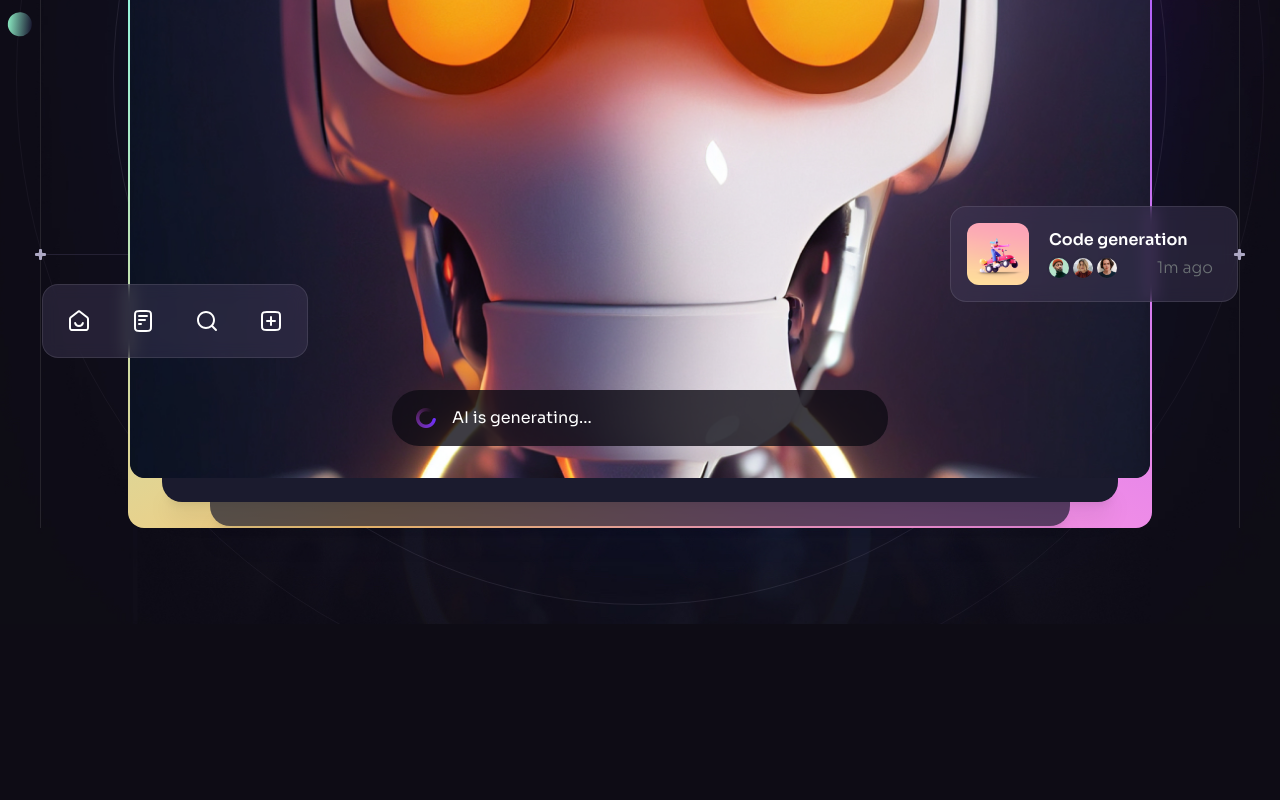
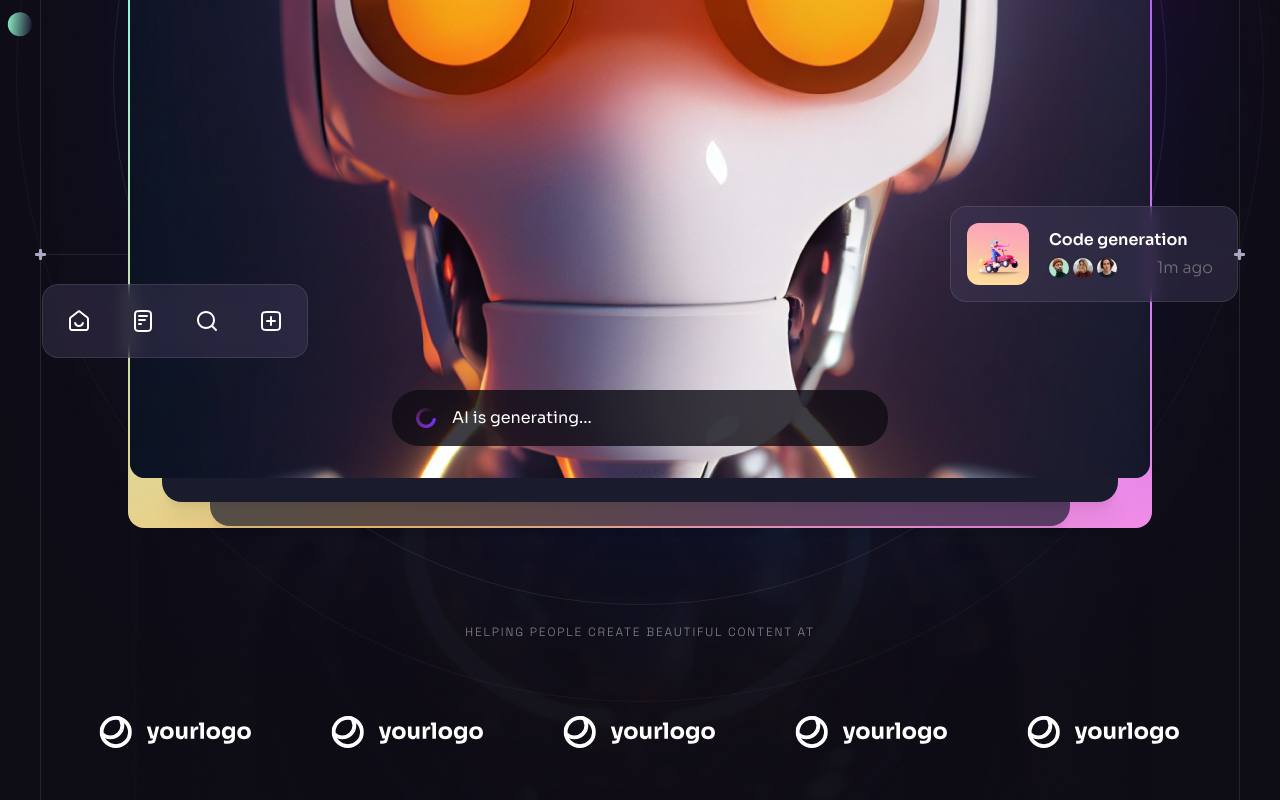
Before and after one commit to YousifAbozid/brainwave, a React (Vite) app: page / in a window 1280 px wide. Shown: the part 630-1430 px from the top of the page. Before the commit the page ends 1254 px from the top, so only its background shows below. Built offline with nearby package versions, Linux system fonts and the light colour scheme.

Commit message:
Add CompanyLogos component to Hero.jsx and finish Hero

```diff
--- /dev/null
+++ b/src/components/CompanyLogos.jsx
@@ -0,0 +1,29 @@
+import { companyLogos } from '../constants'
+
+const CompanyLogos = ({ className }) => {
+	return (
+		<div className={className}>
+			<h5 className='tagline mb-6 text-center text-n-1/50'>
+				Helping people create beautiful content at
+			</h5>
+
+			<ul className='flex'>
+				{companyLogos.map((logo, index) => (
+					<li
+						key={index}
+						className='flex items-center justify-center flex-1 h-[8.5rem]'>
+						<img
+							src={logo}
+							alt={logo}
+							className='w-auto h-8'
+							width={134}
+							height={28}
+						/>
+					</li>
+				))}
+			</ul>
+		</div>
+	)
+}
+
+export default CompanyLogos
--- a/src/components/Hero.jsx
+++ b/src/components/Hero.jsx
@@ -7,6 +7,7 @@
 import { ScrollParallax } from 'react-just-parallax'
 import Generating from './Generating'
 import Notification from './Notification'
+import CompanyLogos from './CompanyLogos'
 
 const Hero = () => {
 	const parallaxRef = useRef(null)
@@ -93,6 +94,8 @@
 
 					<BackgroundCircles />
 				</div>
+
+				<CompanyLogos className='hidden relative z-10 mt-20 lg:block' />
 			</div>
 
 			<BottomLine />
```
